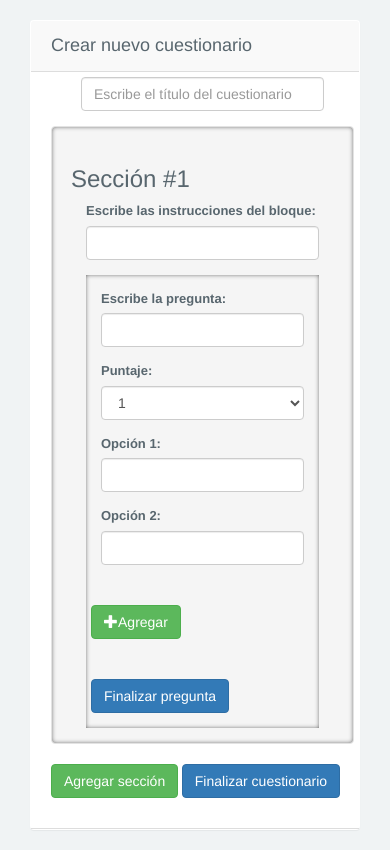
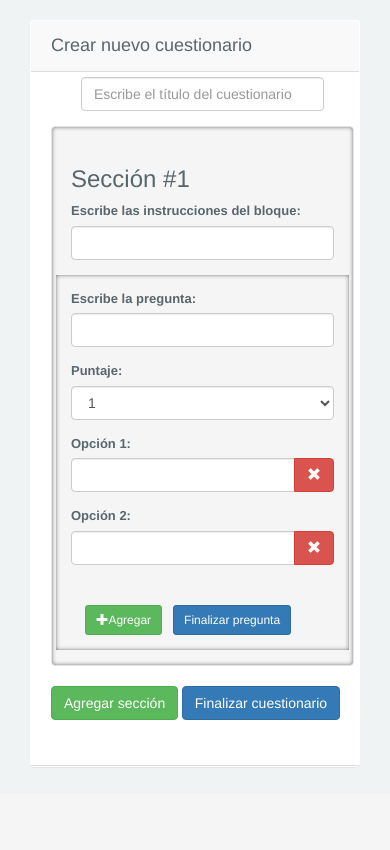
Before and after one commit to carloscituc/cuestionario, a PHP site: page /Cuestionario/cuestionarios_crear.php in a window 390 px wide. Shown: the part 51-901 px from the top of the page. After the commit the page ends 819 px from the top, so only its background shows below. Run offline with PHP 8.4, Linux system fonts and the light colour scheme.

Commit message:
Avances de custionarios_crear.php
Inputs dinámicos y botones programados.

```diff
--- a/Cuestionario/css/estilos.css
+++ b/Cuestionario/css/estilos.css
@@ -62,6 +62,10 @@ box-shadow: inset 0px 0px 5px -1px rgba(0,0,0,0.75);
     margin-left: -10px;
 }
 
+#modificar{
+    visibility: hidden;
+}
+
 #finPregunta{
     margin-top: 40px;
     margin-left: -10px;
--- a/Cuestionario/cuestionarios_crear.php
+++ b/Cuestionario/cuestionarios_crear.php
@@ -14,8 +14,7 @@
                                 <h4>Crear nuevo cuestionario</h4>
                             </div>
                             <div class="panel-body" style="padding-bottom:30px;">
-                                <form method="post" action="#">
-
+                                <form id="form1" method="post" action="#">
                                     <div class="form-group">
                                         <div class="col-sm-12" id="titulo">
                                             <div class="col-sm-12 padding-0">
@@ -23,14 +22,19 @@
                                             </div>
                                         </div>
                                     </div>
+                                    <div class="form-group">
                                         <div class="row">
-                                        <div class="form-group">
                                             <div class="col-sm-12">
+
                                                 <div class="col-md-12 col-md-offset-0 well" id="bloque">
                                                     <h3>Sección #1</h3>
+                                                    <div class="row">
                                                         <div class="col-md-12">
                                                             <label for="id_instrucciones">Escribe las instrucciones del bloque:</label>
                                                             <input type="text" id="instrucciones" class="form-control" placeholder="">
+                                                        </div>
+                                                    </div>
+                                                    <div class="row">
                                                         <div class="col-md-12" id="pregunta">
                                                             <div class="row">
                                                                 <div class="col-md-12" style="margin-top: 15px;">
@@ -55,23 +59,37 @@
                                                                     </select>
                                                                 </div>
                                                             </div>
-                                                            <div class="row">
+                                                            <div class="row" id="op1">
                                                                 <div class="col-md-8" style="margin-top:15px;">
-                                                                    <label for="id_opcion1">Opción 1:</label>
+                                                                    <label for="opcion1">Opción 1:</label>
+                                                                     <div class="input-group">
+                                                                    <input type="text" class="form-control" id="op12">
+                                                                    <span class="input-group-btn">
+                                                                            <button class="btn btn-danger" type="button" onClick="eliminarPregunta(document.getElementById('op1').value);"><span class="glyphicon glyphicon-remove" aria-hidden="true"></span></button>
+                                                                        </span>
+                                                                    </div>
+                                                                </div>
+                                                            </div>
+                                                            <div class="row" id="opcion">
+                                                                <div class="col-md-8" style="margin-top:15px;" >
+                                                                    <label for="opcion2" name="opcion2">Opción 2:</label>
+                                                                    <div class="input-group">
                                                                         <input type="text" class="form-control" placeholder="">
+                                                                        <span class="input-group-btn">
+                                                                            <button class="btn btn-danger" type="button"><span class="glyphicon glyphicon-remove" aria-hidden="true"></span></button>
+                                                                        </span>
+                                                                    </div>
                                                                 </div>
                                                             </div>
                                                             <div class="row">
-                                                                <div class="col-md-8" style="margin-top:15px; margin-bottom:15px;">
-                                                                    <label for="id_opcion2">Opción 2:</label>
-                                                                    <input type="text" class="form-control" placeholder="">
+                                                                <div class="col-md-4 col-xs-4 col-xs-push-1" id="mas">
+                                                                    <button type="button" class="btn btn-success btn-sm" onclick="crear(this)" id="agregar"><span class="glyphicon glyphicon-plus"></span>Agregar</button>
                                                                 </div>
-                                                                <div class="col-md-2" id="mas">
-                                                                    <button type="button" class="btn btn-success"><span class="glyphicon glyphicon-plus"></span>Agregar</button>
+                                                                <div class="col-md-4 col-xs-4 col-md-offset-0 col-xs-push-1" id="finPregunta" style="margin-left:-10px">
+                                                                    <button id="finalizar" type="button" class="btn btn-primary btn-sm" onclick="finalizarPregunta()">Finalizar pregunta</button>
                                                                 </div>
-                                                                <div class="col-md-2" id="finPregunta" style="margin-left:-10px">
-                                                                    <button type="button" class="btn btn-primary">Finalizar pregunta</button>
-                                                                </div>
+                                                                <div class="col-md-4 col-xs-4 col-md-offset-2 col-xs-push-1" id="finPregunta" style="margin-left:-10px">
+                                                                    <button id="modificar" type="button" class="btn btn-primary btn-sm" onclick="modificarPregunta()">Modificar</button>
                                                                 </div>
                                                             </div>
                                                         </div>
@@ -84,7 +102,7 @@
                                                 <input class="submit btn btn-success" type="submit" value="Agregar sección">
                                                 <input type="hidden" name="submitted" value="TRUE">
 
-                                            <input class="submit btn btn-primary" type="submit" value="Finalizar cuestionario">
+                                                <input class="submit btn btn-primary" type="submit" value="Finalizar cuestionario" onclick="finalizarCuestionario()">
                                                 <input type="hidden" name="submitted" value="TRUE">
                                             </div>
                                         </div>
@@ -97,3 +115,6 @@
             </div>
         </div>
         <!-- end: content -->
+        <?php include("design/footer.php");?>
+    </body>
+</html>
--- a/Cuestionario/design/footer.php
+++ b/Cuestionario/design/footer.php
@@ -17,3 +17,4 @@
     </footer>
 <script src="js/jquery-2.2.3.min.js"></script>
 <script src="js/bootstrap.min.js"></script>
+<script src="js/elementos.js"></script>
--- /dev/null
+++ b/Cuestionario/js/elementos.js
@@ -0,0 +1,117 @@
+
+//botón agregar
+num=2;
+function crear(obj) {
+    num++;
+    fi = document.getElementById('opcion');
+    contenedor = document.createElement('div');
+    contenedor.className = 'col-md-8';
+    contenedor.style = 'margin-top:15px';
+    fi.appendChild(contenedor);
+
+    ele2 = document.createElement('label');
+    ele2.innerHTML='Opción '+num+':';
+    contenedor.appendChild(ele2);
+
+    ele = document.createElement('input');
+    ele.type = 'text';
+    ele.name = 'fil'+num;
+    ele.id = 'campo'+num;
+    ele.className = 'form-control';
+    contenedor.appendChild(ele);
+    if(num==10){
+        agregar.disabled=true;
+    }
+}
+
+//botón eliminar
+function eliminarPregunta(id){
+    idInput = document.getElementById(id);
+    alert(idInput);
+
+    /*switch(idInput){
+        case 'op1':
+            alert("Id"+idInput);
+            /*padre = cadena.parentNode;
+            padre.removeChild(cadena);*/
+       /* case 'op2':
+
+        case 'op3':
+
+        case 'op4':
+
+        case 'op5':
+
+        case 'op6':
+
+        case 'op7':
+
+        case 'op8':
+
+        case 'op9':
+
+        case 'op10':
+        default:
+            alert('No existe el elemento');
+    }*/
+}
+
+
+
+
+//botón finalizar pregunta
+function finalizarPregunta(){
+    formulario = document.getElementById("pregunta");
+    eleInput = formulario.getElementsByTagName("input");
+    eleLabel = formulario.getElementsByTagName("select");
+
+    //alert('Se encontraron '+eleInput.length+' Elementos que se van a deshabilitar');
+    for (i=0;i<eleInput.length;i++){
+        eleInput[i].disabled = true;
+    }
+
+    //alert('Se encontraron '+eleLabel.length+' Elementos que se van a deshabilitar');
+    document.getElementById('puntaje').disabled=true;
+
+    finalizar.disabled=true;
+    agregar.disabled=true;
+    modificar.style.visibility='visible';
+}
+
+//boton modificar
+function modificarPregunta(){
+    formulario = document.getElementById("pregunta");
+    eleInput = formulario.getElementsByTagName("input");
+    eleLabel = formulario.getElementsByTagName("select");
+
+    //alert('Se encontraron '+eleInput.length+' Elementos que se van habilitar');
+    for (i=0;i<eleInput.length;i++){
+        eleInput[i].disabled = false;
+    }
+
+    //alert('Se encontraron '+eleLabel.length+' Elementos que se van a habilitar');
+    document.getElementById('puntaje').disabled=false;
+    document.getElementById('campo10');
+
+    finalizar.disabled=false;
+    modificar.style.visibility='hidden';
+
+    var cadena='campo10';
+
+    if(cadena=='campo10'){
+        agregar.disabled=true;
+    }else{
+        agregar.disabled=false;
+    }
+}
+
+
+//boton finalizar cuestionario
+function finalizarCuestionario(){
+    Forma = document.getElementById("form1");
+    Elementos = Forma.getElementsByTagName("input");
+    //alert('Se encontraron '+Elementos.length+' Elementos que se van a deshabilitar');
+    for (i=0;i<Elementos.length;i++){
+        Elementos[i].disabled = true;
+    }
+}
```
Lines whose indentation alone changed are shown as unchanged.
